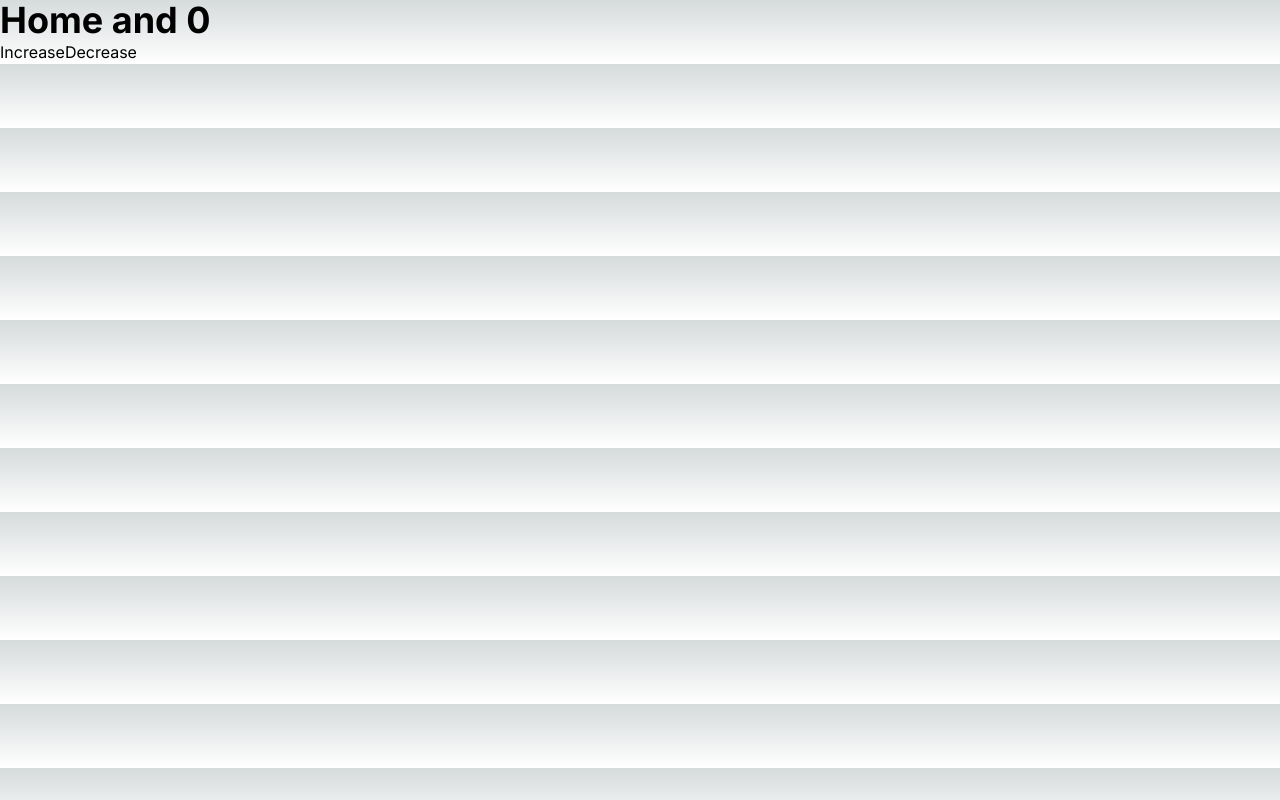
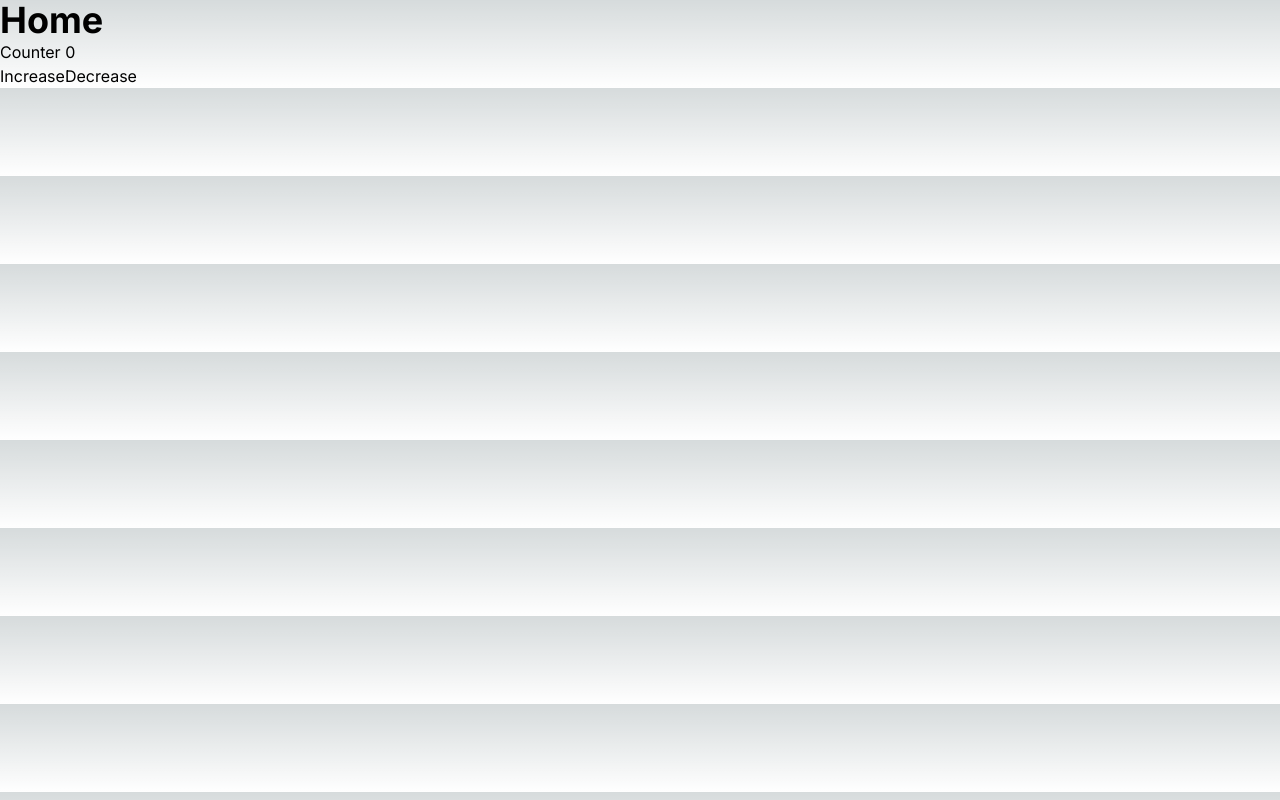
Before and after one commit to ShariarNiaj05/simple-nextjs-app, a Next.js app: page / in a window 1280 px wide. Built offline with nearby package versions, Linux system fonts and the light colour scheme.

Commit message:
dive deep into react server component

```diff
--- a/src/app/page.js
+++ b/src/app/page.js
@@ -1,14 +1,11 @@
-"use client"
-import { useState } from "react";
+import Counter from "@/components/Counter/Counter";
 
 const HomePage = () => {
-  const [counter, setCounter] = useState(0)
-  console.log(counter);
   return (
     <div>
-      <h2 className="text-4xl font-bold" >Home and {counter}</h2>
-      <button onClick={() => setCounter(counter + 1)}>Increase</button>
-      <button onClick={() => setCounter(counter - 1)}>Decrease</button>
+      <h2 className="text-4xl font-bold" >Home</h2>
+      <Counter />
+
     </div>
   );
 };
--- /dev/null
+++ b/src/components/Counter/Counter.jsx
@@ -0,0 +1,16 @@
+"use client";
+import { useState } from "react";
+
+const Counter = () => {
+  const [counter, setCounter] = useState(0);
+  console.log(counter);
+  return (
+    <div>
+      <h1>Counter {counter}</h1>
+      <button onClick={() => setCounter(counter + 1)}>Increase</button>
+      <button onClick={() => setCounter(counter - 1)}>Decrease</button>
+    </div>
+  );
+};
+
+export default Counter;
```
